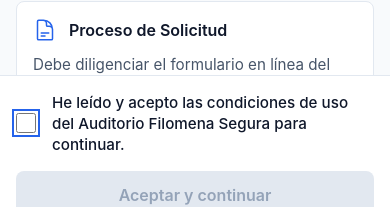
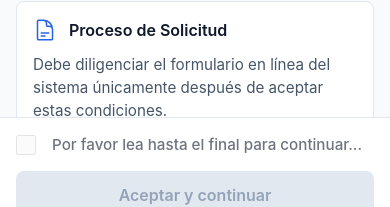
Before and after one commit to lejabamo/agenda-auditorios, a React (Vite) app in the folder frontend/: page /solicitar in a window 390 px wide. Shown: the part 607-814 px from the top of the page. Built offline with nearby package versions, Linux system fonts and the light colour scheme; no server answers.

Commit message:
fix: resolve mobile UX issues (scroll to top), add mandatory disclaimer scroll, and ensure production database seeding

```diff
--- a/frontend/src/components/common/InstitutionalDisclaimerModal.css
+++ b/frontend/src/components/common/InstitutionalDisclaimerModal.css
@@ -290,6 +290,12 @@
     cursor: pointer;
     user-select: none;
     flex: 1;
+    transition: opacity 0.3s ease;
+}
+
+.idm-disabled-label {
+    cursor: not-allowed;
+    opacity: 0.6;
 }
 
 .idm-checkbox-wrapper {
--- a/frontend/src/components/common/InstitutionalDisclaimerModal.tsx
+++ b/frontend/src/components/common/InstitutionalDisclaimerModal.tsx
@@ -1,4 +1,4 @@
-import React, { useState, useEffect, useRef } from 'react';
+import React, { useState, useEffect, useRef, useCallback } from 'react';
 import { useLocation } from 'react-router-dom';
 import './InstitutionalDisclaimerModal.css';
 
@@ -50,7 +50,9 @@
 const InstitutionalDisclaimerModal: React.FC<InstitutionalDisclaimerModalProps> = ({ onAccept }) => {
     const [isOpen, setIsOpen] = useState(false);
     const [accepted, setAccepted] = useState(false);
+    const [hasScrolledToBottom, setHasScrolledToBottom] = useState(false);
     const modalRef = useRef<HTMLDivElement>(null);
+    const scrollContainerRef = useRef<HTMLDivElement>(null);
     const acceptButtonRef = useRef<HTMLButtonElement>(null);
     const location = useLocation();
 
@@ -66,9 +68,31 @@
         if (!hasAccepted) {
             setIsOpen(true);
             setAccepted(false); // Reset checkbox for new flow
+            setHasScrolledToBottom(false); // Force scroll again
             document.body.style.overflow = 'hidden';
         }
     }, [location.pathname]);
+
+    // Scroll listener to detect if user reached bottom
+    const handleScroll = useCallback(() => {
+        if (!scrollContainerRef.current || hasScrolledToBottom) return;
+
+        const { scrollTop, scrollHeight, clientHeight } = scrollContainerRef.current;
+        // Threshold: 20px from bottom
+        if (scrollTop + clientHeight >= scrollHeight - 20) {
+            setHasScrolledToBottom(true);
+        }
+    }, [hasScrolledToBottom]);
+
+    useEffect(() => {
+        const container = scrollContainerRef.current;
+        if (isOpen && container) {
+            // Check if content is already smaller than container (no scroll needed)
+            if (container.scrollHeight <= container.clientHeight) {
+                setHasScrolledToBottom(true);
+            }
+        }
+    }, [isOpen]);
 
     // Focus trap implementation
     useEffect(() => {
@@ -143,7 +167,11 @@
                 </div>
 
                 {/* Contenido */}
-                <div className="idm-content-scroll">
+                <div
+                    className="idm-content-scroll"
+                    ref={scrollContainerRef}
+                    onScroll={handleScroll}
+                >
                     <div className="idm-content">
                         <p className="idm-intro">
                             Antes de realizar una solicitud para el uso del auditorio, por favor revise y acepte las siguientes condiciones institucionales:
@@ -226,17 +254,23 @@
 
                 {/* Acciones */}
                 <div className="idm-actions">
-                    <label className="idm-checkbox-label">
+                    <label className={`idm-checkbox-label ${!hasScrolledToBottom ? 'idm-disabled-label' : ''}`}>
                         <div className="idm-checkbox-wrapper">
                             <input
                                 type="checkbox"
                                 className="idm-checkbox"
                                 checked={accepted}
                                 onChange={(e) => setAccepted(e.target.checked)}
+                                disabled={!hasScrolledToBottom}
                                 aria-label="Aceptar condiciones de uso"
                             />
                         </div>
-                        <span className="idm-checkbox-text">He leído y acepto las condiciones de uso del Auditorio Filomena Segura para continuar.</span>
+                        <span className="idm-checkbox-text">
+                            {!hasScrolledToBottom
+                                ? "Por favor lea hasta el final para continuar..."
+                                : "He leído y acepto las condiciones de uso del Auditorio Filomena Segura para continuar."
+                            }
+                        </span>
                     </label>
                     <button
                         ref={acceptButtonRef}
--- a/frontend/src/pages/public/SolicitudWizardPage.tsx
+++ b/frontend/src/pages/public/SolicitudWizardPage.tsx
@@ -138,6 +138,11 @@
     const handleDataChange = useCallback((newData: Partial<typeof wizardData>) => {
         setWizardData(prev => ({ ...prev, ...newData }));
     }, []);
+
+    // Scroll to top on step change (Crucial for mobile UX)
+    useEffect(() => {
+        window.scrollTo(0, 0);
+    }, [currentStep]);
 
     const handleNext = () => {
         setSubmissionResult(null);
```
